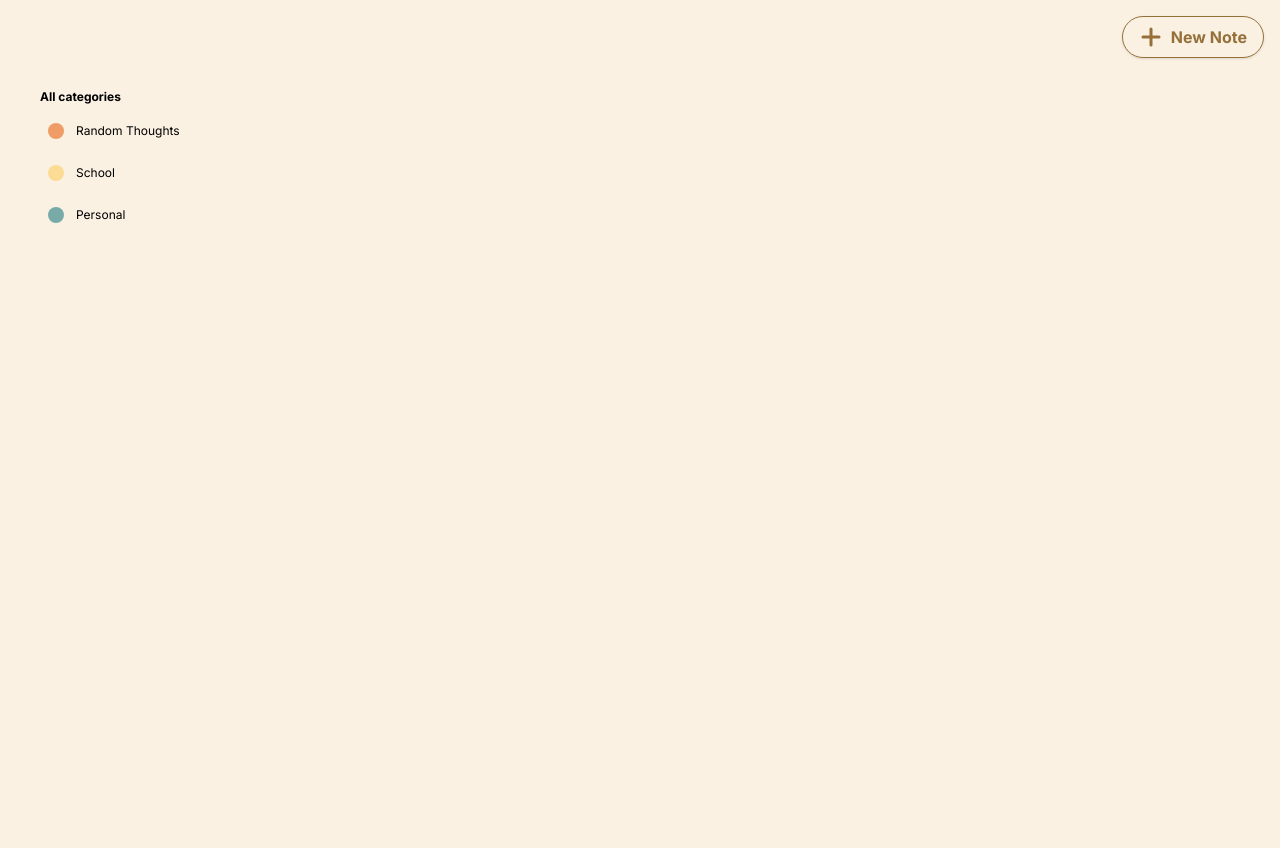
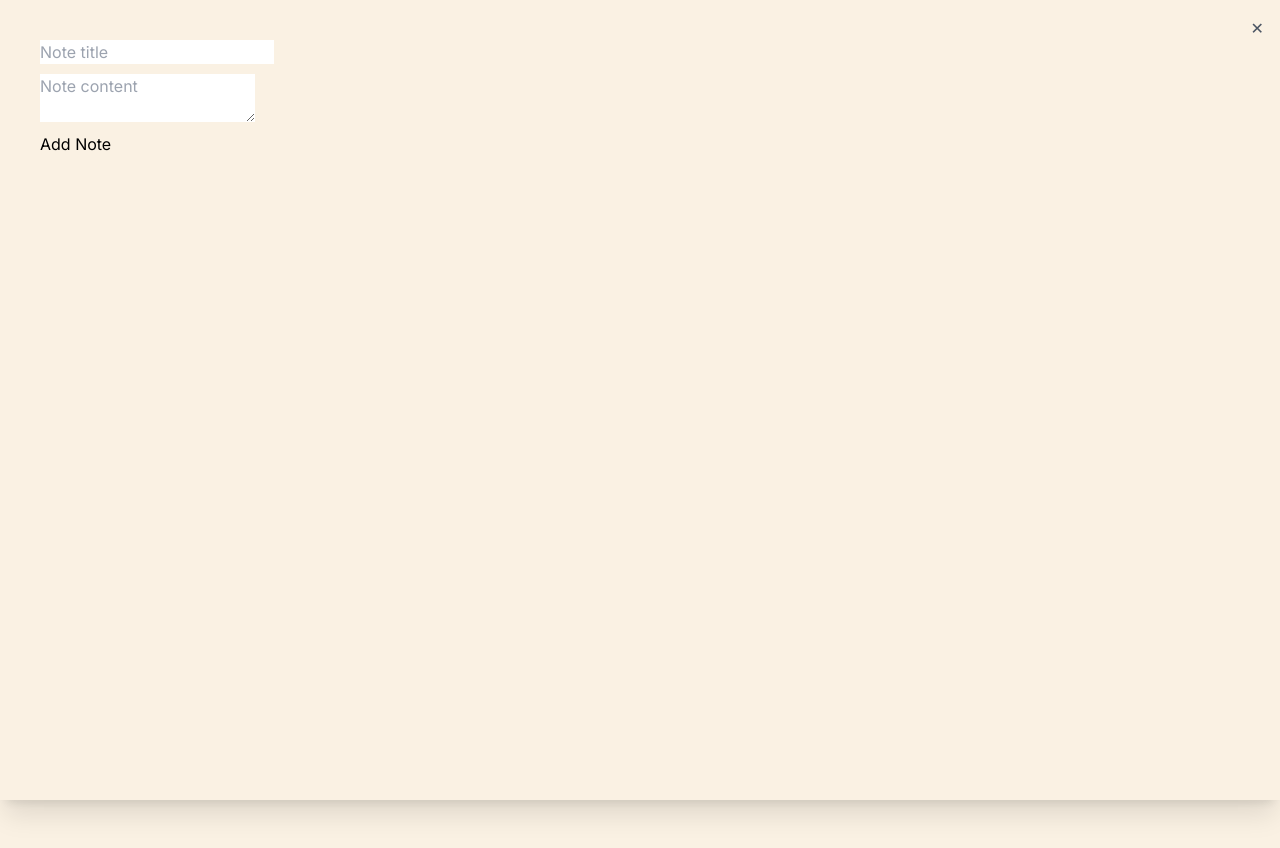
Before and after one commit to jchavezlavalle/notes-taking, a Next.js app: page / in a window 1280 px wide. Both pictures are taken after a click on the button "New Note". Built offline with nearby package versions, Linux system fonts and the light colour scheme; a web font is replaced by a local one.

Commit message:
added modal for creating notes

```diff
--- a/app/components/CategoryList.tsx
+++ b/app/components/CategoryList.tsx
@@ -1,27 +1,43 @@
 "use client";
 
 import React from "react";
+import { useState } from "react";
 import { Category } from "../types/Category";
 
 interface CategoryListProps {
   categories: Category[];
+  onSelectedCategory: (id: number) => void;
 }
 
-export default function CategoryList({ categories }: CategoryListProps) {
+export default function CategoryList({ categories , onSelectedCategory}: CategoryListProps) {
+    const [selectedCategory, setSelectedCategory] = useState<number>(0);
+
+    const onClickedCategory = (id: number) => {
+        setSelectedCategory(id);
+    }
+
     return (
       <div className="space-y-2">
-        <div className="font-bold text-[12px]">All categories</div>
+        <div className="font-bold text-normal">All categories</div>
         {categories.map((cat) => (
+
           <div
             key={cat.id}
-            className="flex items-center gap-3 p-2 rounded-lg transition"
+            className="flex justify-between rounded-lg transition"
+            onClick={() => onSelectedCategory(cat.id)}
           >
+
+            <div className="flex items-center gap-3">
             <span
               className="w-4 h-4 rounded-full"
               style={{ backgroundColor: cat.color }}
             ></span>
+                <span onClick={() => onClickedCategory(cat.id)} className={`text-normal ${
+            selectedCategory === cat.id ? "font-bold" : "font-normal"
+          }`}>{cat.title}</span>
+            </div>
 
-            <span className="font-normal text-[12px]">{cat.title}</span>
+            <span className="font-normal text-normal">{1}</span>
           </div>
         ))}
       </div>
--- a/app/components/NotesList.tsx
+++ b/app/components/NotesList.tsx
@@ -14,12 +14,20 @@ const inria = Inria_Serif({
 interface NotesListProps {
   notes: Note[];
   categories: Category[];
+  selectedCategory: number;
   onDelete: (id: number) => void;
 }
 
-export default function NotesList({ notes, categories, onDelete }: NotesListProps) {
+export default function NotesList({ notes, categories, selectedCategory, onDelete }: NotesListProps) {
+
+    if (selectedCategory > 0){ //if I dont have anything selected, show all categories
+        notes = notes.filter((note) =>
+            note.categoryId === selectedCategory
+        );
+    }
+
     return (
-      <div className="grid grid-cols-1 sm:grid-cols-2 lg:grid-cols-3 xl:grid-cols-3 gap-4">
+      <div className="grid grid-cols-1 sm:grid-cols-2 lg:grid-cols-3 xl:grid-cols-3 gap-1">
         {notes.map((note: Note) => {
           const category = categories.find(c => c.id === note.categoryId);
           const dateStr = formatDate(note.createdAt);
--- a/app/globals.css
+++ b/app/globals.css
@@ -1,9 +1,13 @@
-
 @tailwind base;
 @tailwind components;
 @tailwind utilities;
 
-body{
-  background-color: #FAF1E3;
-  font-family: 'Inter';
+@layer base {
+  body {
+    background-color: #FAF1E3;
+  }
+
+  .modal-background {
+    background-color: #FAF1E3;
+  }
 }
--- a/app/page.tsx
+++ b/app/page.tsx
@@ -5,12 +5,16 @@ import NoteForm from "./components/NoteForm";
 import NotesList from "./components/NotesList";
 import { Note } from "./types/Note";
 import {Category} from "./types/Category";
-import generateDefaultCategories from "./utils/generateDefaultCategories";
+import generateDefaultCategories from "./utils/generateDummyData";
 import CategoryList from "./components/CategoryList";
+import "./globals.css";
 
 export default function Home() {
   const [categories,setCategories] = useState<Category[]>([]);
   const [notes, setNotes] = useState<Note[]>([]);
+  const [selectedCategory, setSelectedCategory] = useState<number>(0);
+  const [isModalOpen, setIsModalOpen] = useState(false);
+
   // Loads from storage on first render
   useEffect(() => {
     const savedNotes = localStorage.getItem("notes");
@@ -46,6 +50,10 @@ export default function Home() {
     setCategories(generated);
   }, []);
 
+  const createNewNote = () => {
+    setIsModalOpen(true);
+  };
+
   const addNote = (note: Note) => {
     setNotes((prev) => [note, ...prev]);
   };
@@ -54,12 +62,15 @@ export default function Home() {
     setNotes((prev) => prev.filter((note) => note.id !== id));
   };
 
+  const onCategoryChange = (id: number)=> {
+    setSelectedCategory(id);
+  }
 
   return (
         <><button
         style={{ borderColor: "#957139", fontWeight: "bold", borderWidth: "thin", color: "#957139" }}
         className="fixed top-4 right-4 px-4 py-2 rounded-full shadow flex items-center gap-2"
-        onClick={() => console.log("Button clicked")}
+        onClick={() => createNewNote()}
       >
         <svg
       xmlns="http://www.w3.org/2000/svg"
@@ -72,10 +83,30 @@ export default function Home() {
       <path strokeLinecap="round" strokeLinejoin="round" d="M12 4v16m8-8H4" />
     </svg> New Note
       </button>
+
+      {isModalOpen && (
+  <div className="modal-background fixed inset-0 flex items-center justify-center z-50">
+    <div className="p-10 w-full h-full shadow-xl relative">
+
+      <button
+        onClick={() => setIsModalOpen(false)}
+        className="absolute top-4 right-4 text-gray-600 hover:text-black"
+      >
+        ✕
+      </button>
+      <NoteForm
+        onAdd={(note) => {
+          addNote(note);
+          setIsModalOpen(false); // Close after creating
+        }}
+      />
+    </div>
+  </div>
+)}
     <br/><br/>
   <main className="flex h-screen">
-        <aside className="w-64 p-10">
-          <CategoryList categories={categories} />
+        <aside className="w-80 p-10">
+          <CategoryList categories={categories} onSelectedCategory={onCategoryChange}/>
         </aside>
 
         {notes.length > 0 && (
@@ -84,12 +115,10 @@ export default function Home() {
       className="
         overflow-auto
         mt-20
-        mr-5
-        rounded-xl
+        mr-0
       "
     >
-
-          <NotesList notes={notes} categories={categories} onDelete={deleteNote} />
+          <NotesList notes={notes} categories={categories} onDelete={deleteNote} selectedCategory={selectedCategory}/>
           </section>
   </div>
 )}
```
Also changed, not shown: app/utils/generateDummyData.tsx (renamed from app/utils/generateDefaultCategories.tsx).
